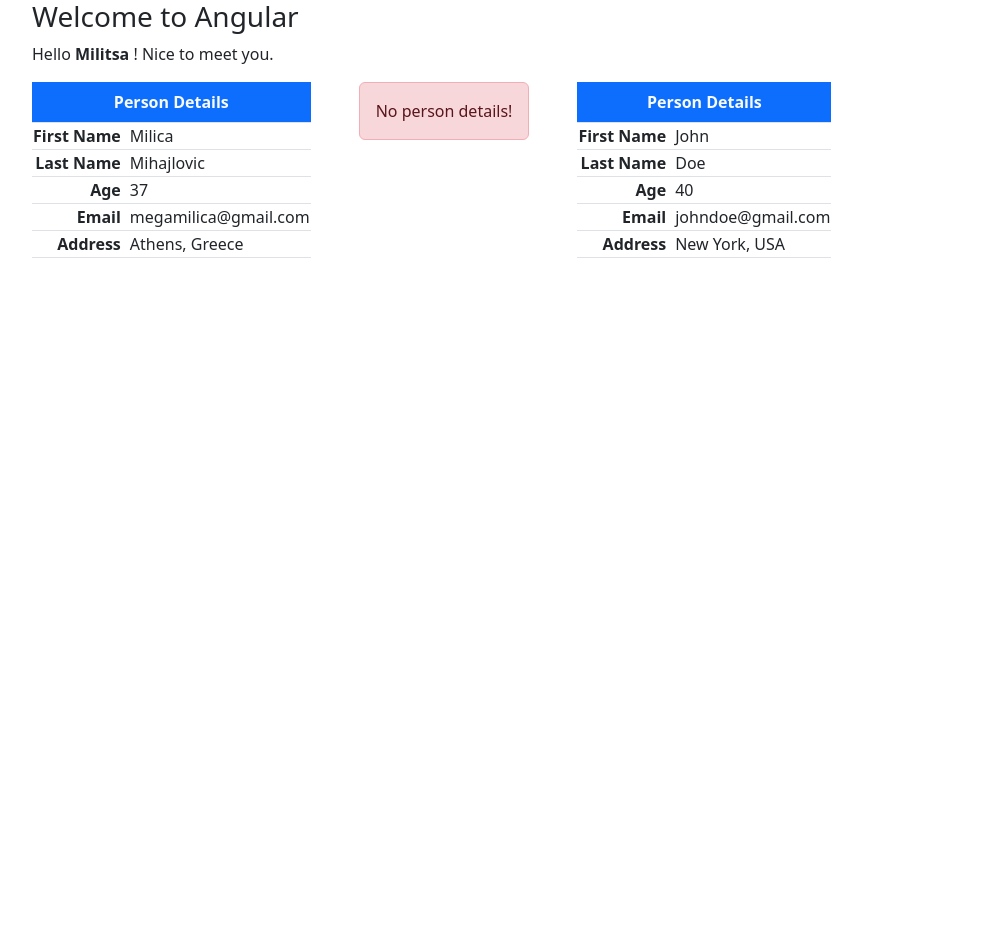
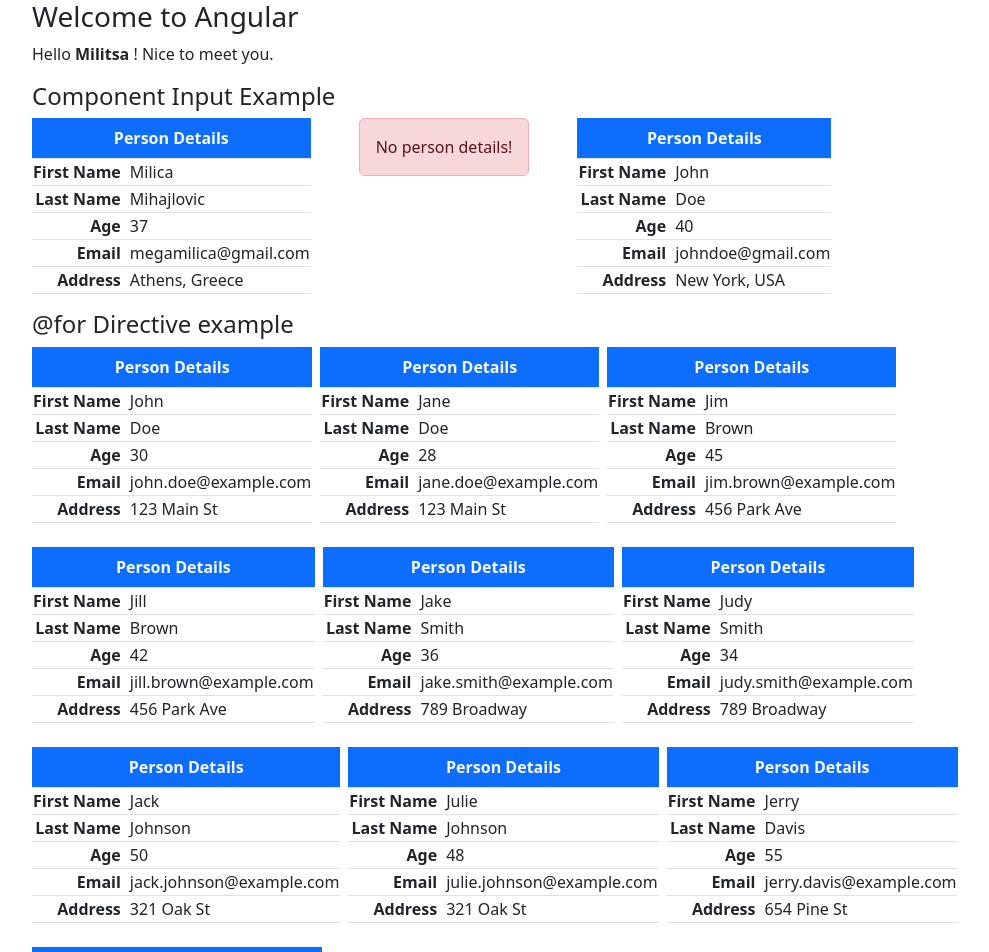
Before and after one commit to milicamiha/angular-introduction, an Angular app: page / in a window 1280 px wide. Shown: the top 952 px of the page, without its empty margins (50-1039 px from the left). Before the commit the page ends 800 px from the top, so only its background shows below. Built offline with nearby package versions, Linux system fonts and the light colour scheme.

Commit message:
@for directive

```diff
--- a/src/app/app.component.html
+++ b/src/app/app.component.html
@@ -2,10 +2,18 @@
 <p>Hello <strong>{{name}}</strong>
   ! Nice to meet you.
 </p>
+  <h4> Component Input Example </h4>
 
   <div class="d-flex gap-5 text-nowrap">
     <app-person-table [person]="person0"></app-person-table>
     <app-person-table></app-person-table>
     <app-person-table [person]="person1"></app-person-table>
   </div>
+
+  <h4>{{ "@for" }} Directive example</h4>
+  <div class="d-flex flex-wrap text-nowrap gap-2">
+    @for(user of users; track user) {
+      <app-person-table [person]="user"></app-person-table>
+    }
+  </div>
 </div>
--- a/src/app/app.component.ts
+++ b/src/app/app.component.ts
@@ -1,5 +1,6 @@
 import { Component } from '@angular/core';
 import { PersonTableComponent } from './components/person-table/person-table.component';
+import { Person } from './shared/interfaces/person';
 
 @Component({
   selector: 'app-root',
@@ -26,4 +27,77 @@
     email: 'johndoe@gmail.com',
     address: 'New York, USA'
   };
+
+  users: Person[] = [
+    {
+      givenName: 'John',
+      surName: 'Doe',
+      age: 30,
+      email: 'john.doe@example.com',
+      address: '123 Main St',
+    },
+    {
+      givenName: 'Jane',
+      surName: 'Doe',
+      age: 28,
+      email: 'jane.doe@example.com',
+      address: '123 Main St',
+    },
+    {
+      givenName: 'Jim',
+      surName: 'Brown',
+      age: 45,
+      email: 'jim.brown@example.com',
+      address: '456 Park Ave',
+    },
+    {
+      givenName: 'Jill',
+      surName: 'Brown',
+      age: 42,
+      email: 'jill.brown@example.com',
+      address: '456 Park Ave',
+    },
+    {
+      givenName: 'Jake',
+      surName: 'Smith',
+      age: 36,
+      email: 'jake.smith@example.com',
+      address: '789 Broadway',
+    },
+    {
+      givenName: 'Judy',
+      surName: 'Smith',
+      age: 34,
+      email: 'judy.smith@example.com',
+      address: '789 Broadway',
+    },
+    {
+      givenName: 'Jack',
+      surName: 'Johnson',
+      age: 50,
+      email: 'jack.johnson@example.com',
+      address: '321 Oak St',
+    },
+    {
+      givenName: 'Julie',
+      surName: 'Johnson',
+      age: 48,
+      email: 'julie.johnson@example.com',
+      address: '321 Oak St',
+    },
+    {
+      givenName: 'Jerry',
+      surName: 'Davis',
+      age: 55,
+      email: 'jerry.davis@example.com',
+      address: '654 Pine St',
+    },
+    {
+      givenName: 'June',
+      surName: 'Davis',
+      age: 53,
+      email: 'june.davis@example.com',
+      address: '654 Pine St',
+    },
+  ];
 }
--- a/src/app/components/person-table/person-table.component.html
+++ b/src/app/components/person-table/person-table.component.html
@@ -3,7 +3,7 @@
     No person details!
   </div>
 } @else {
-<table class="table table-bordered w-50">
+<table class="table table-bordered">
     <caption class="caption-top fw-bold bg-primary text-light text-center">
       Person Details
     </caption>
```
Also changed, not shown: 1 other file (tests, documents, lock files or other folders).
